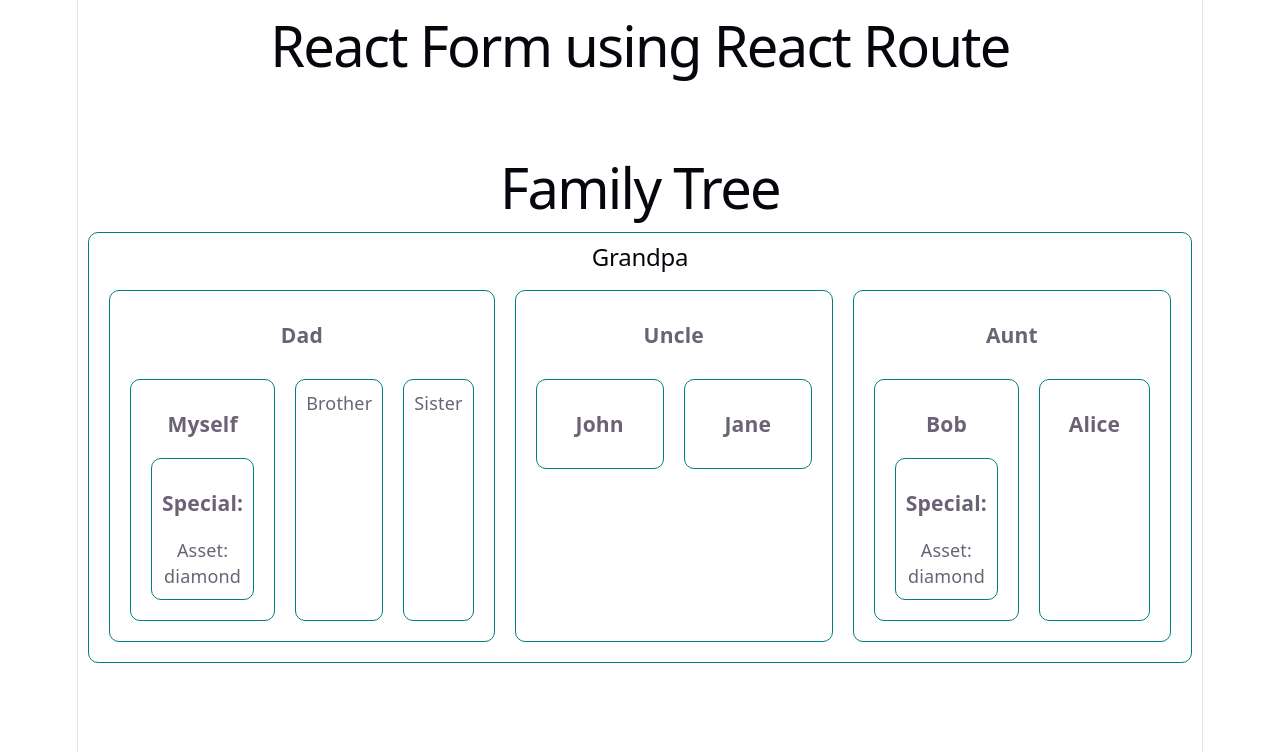
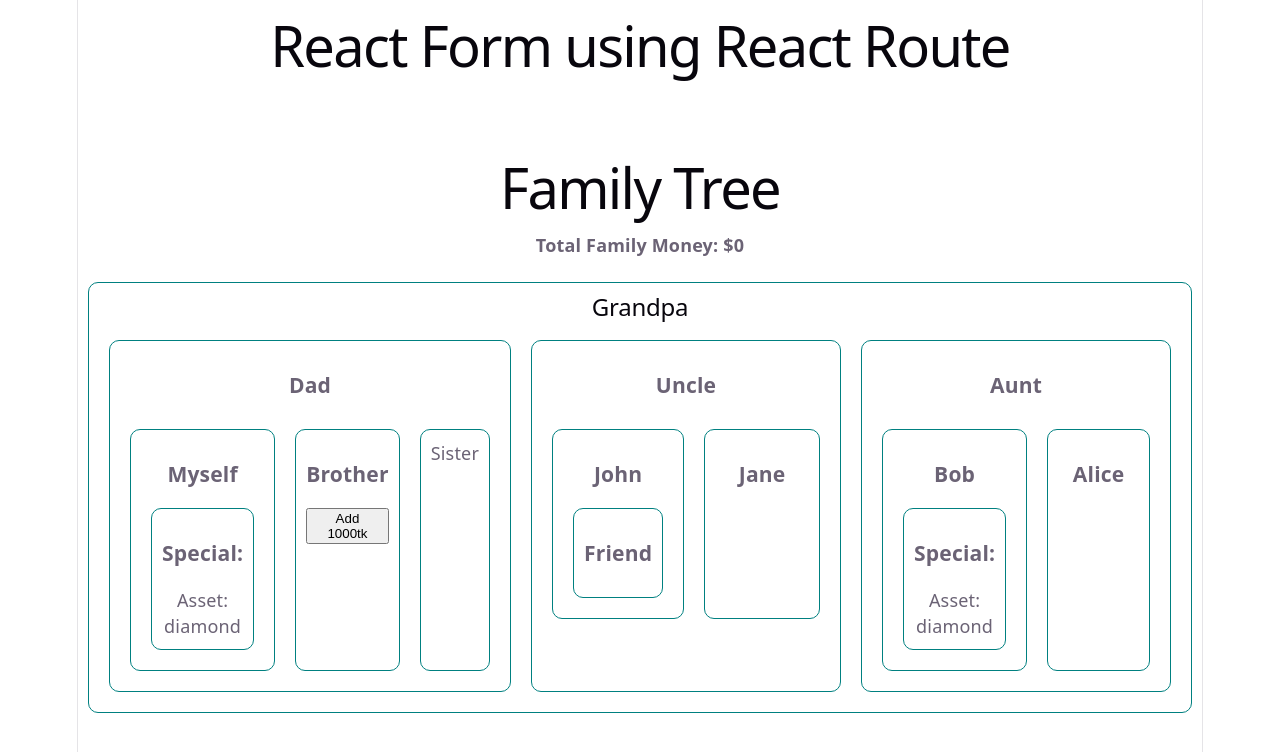
Before and after one commit to axiomshuvo/ph_workshop, a React (Vite) app: page / in a window 1280 px wide. Shown: the top 752 px of the page. Built offline with nearby package versions, Linux system fonts and the light colour scheme.

Commit message:
context api - diff

```diff
--- a/src/components/Brother.jsx
+++ b/src/components/Brother.jsx
@@ -1,3 +1,13 @@
+import { use } from "react";
+import { MoneyContext } from "./FamilyTree";
+
 export default function Brother() {
-  return <div>Brother</div>;
+  const [money, setMoney] = use(MoneyContext);
+
+  return (
+    <div>
+      <h3>Brother</h3>
+      <button onClick={() => setMoney(money + 1000)}>Add 1000tk </button>
+    </div>
+  );
 }
--- a/src/components/CousinBro.jsx
+++ b/src/components/CousinBro.jsx
@@ -1,3 +1,4 @@
+import Friend from "./Friend";
 import Special from "./Special";
 
 export default function CousinBro({ name }) {
@@ -5,6 +6,7 @@ export default function CousinBro({ name }) {
     <div>
       <h3>{name}</h3>
       {name === "Bob" && <Special />}
+      {name === "John" && <Friend />}
     </div>
   );
 }
--- a/src/components/FamilyTree.jsx
+++ b/src/components/FamilyTree.jsx
@@ -1,18 +1,35 @@
-import { createContext } from "react";
+import { createContext, useState } from "react";
 import "../styles/familytree.css";
 import Grandpa from "./Grandpa";
 
 export const AssetContext = createContext("");
 
+export const MoneyContext = createContext(0);
+
 export default function FamilyTree() {
   const asset = "diamond";
+  const [money, setMoney] = useState(0);
+
   return (
     <div className="family-tree">
       <h1>Family Tree</h1>
 
-      <AssetContext.Provider value={asset}>
+      {/* <AssetContext.Provider value={asset}>
         <Grandpa />
-      </AssetContext.Provider>
+      </AssetContext.Provider> */}
+      <h4>Total Family Money: ${money}</h4>
+
+      <MoneyContext value={[money, setMoney]}>
+        <AssetContext.Provider value={asset}>
+          <Grandpa />
+        </AssetContext.Provider>
+      </MoneyContext>
     </div>
   );
 }
+
+/*
+ *  Context API  করতে হলে প্রথমে createContext() ফাংশন ব্যবহার করে একটি কনটেক্সট তৈরি করতে হবে।
+ *  তারপর সেই কনটেক্সটের Provider কম্পোনেন্ট ব্যবহার করে ডাটা প্রদান করতে হবে।
+ *  যেকোনো কম্পোনেন্ট যা সেই ডাটা ব্যবহার করতে চায়, সেখানে useContext() হুক ব্যবহার করে কনটেক্সট থেকে ডাটা নিতে হবে।
+ */
--- /dev/null
+++ b/src/components/Friend.jsx
@@ -0,0 +1,7 @@
+export default function Friend() {
+  return (
+    <div>
+      <h3>Friend</h3>
+    </div>
+  );
+}
```
